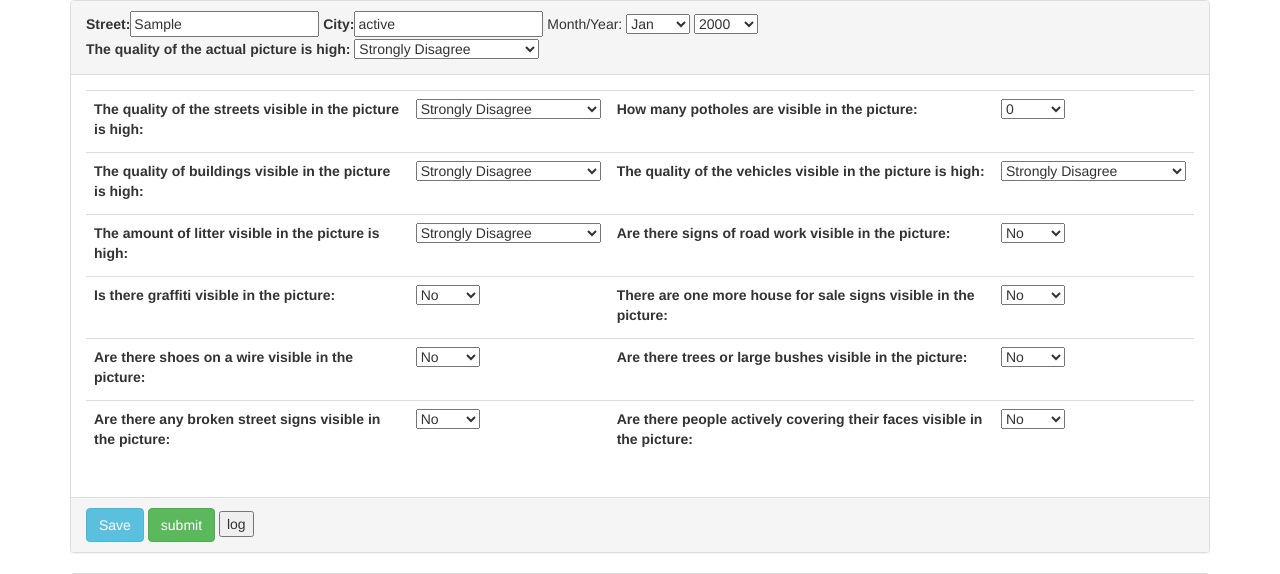
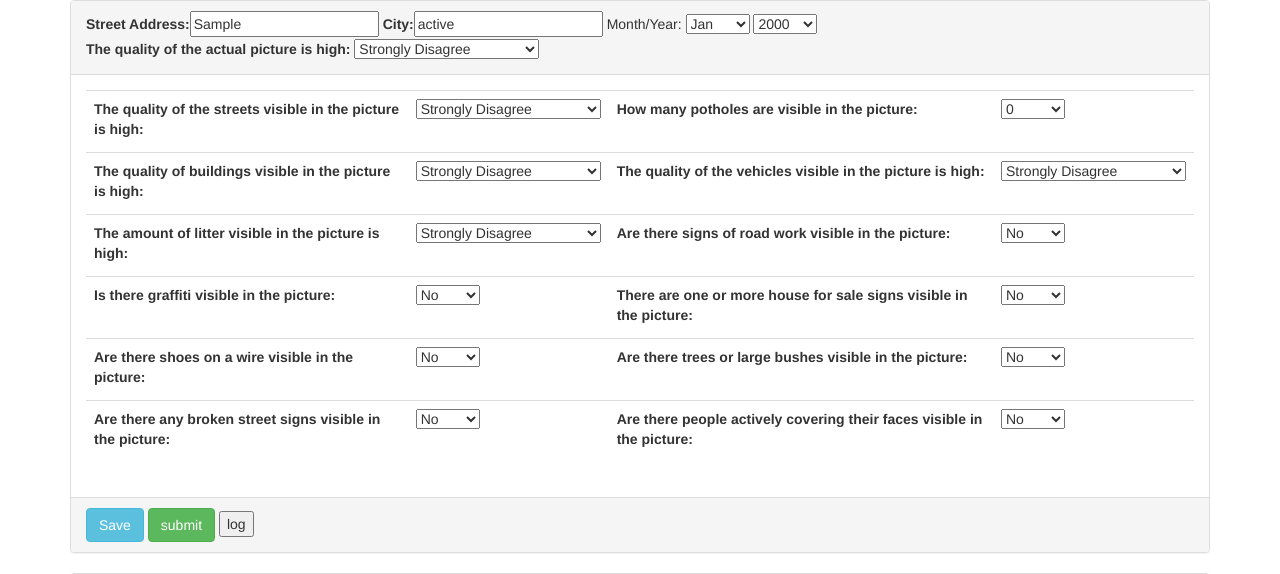
Before and after one commit to whitemike889/csr, a Django app: page /taskentry/1/ in a window 1280 px wide. Shown: the part 301-875 px from the top of the page. Run offline with Django 3.2, Linux system fonts and the light colour scheme; a user stored in the database is signed in; tables that the repository leaves empty hold one stand-in row (values such as "Sample post"); some libraries are stand-ins or nearby versions.

Commit message:
changed save to not return form errors and added form error when submitting

```diff
--- a/data/models.py
+++ b/data/models.py
@@ -115,7 +115,7 @@ class Task(models.Model):
             choices=CHOICES, null=True
     )
     for_sale = models.IntegerField(
-            "There are one more house for sale signs visible in the picture",
+            "There are one or more house for sale signs visible in the picture",
             choices=CHOICES, null=True
     )
     shoes = models.IntegerField(
--- a/data/templates/data/task_entry.html
+++ b/data/templates/data/task_entry.html
@@ -21,11 +21,11 @@
             <div class="panel-heading">
                 <div class="row">
                     <div class="col-xs-12">
-                        <label for="{{ taskform.street.id_for_label }}">Street:</label>{{ taskform.street }}
+                        <label for="{{ taskform.street.id_for_label }}">Street Address:</label>{{ taskform.street }}
                         <label for="{{ taskform.citystate.id_for_label}}">City:</label>{{ taskform.citystate }}
                         Month/Year:
-                        <label for="{{ taskform.month.id_for_label }}"></label>{{ taskform.month }}{% if taskform.month.errors %}*{% endif %}
-                        <label for="{{ taskform.year.id_for_label}}"></label>{{ taskform.year }}{% if taskform.month.errors %}*{% endif %}
+                        <label for="{{ taskform.month.id_for_label }}"></label>{{ taskform.month }}
+                        <label for="{{ taskform.year.id_for_label}}"></label>{{ taskform.year }}
                     </div>
                 </div>
                 <div class="row">
@@ -35,6 +35,13 @@
                     </div>
                 </div>
             </div>
+            {% if taskform.errors %}
+            <div class="row">
+                <div class="col-xs-12">
+                    <div class="alert alert-danger">All required fields have not been entered, form has not been submitted.</div>
+                </div>
+            </div>
+            {% endif %}
             <div class="panel-body">
                 <table class="table">
                 {% for field in taskform %}
--- a/data/views.py
+++ b/data/views.py
@@ -52,6 +52,7 @@ def task_entry(request, image_id):
                         val = int(val)
                     setattr(task,f, val)
             task.save()
+            taskform = TaskForm(instance=task)
         if request.POST['action'] == "submit":
             if taskform.is_valid():
                 task.finished = 1
```
